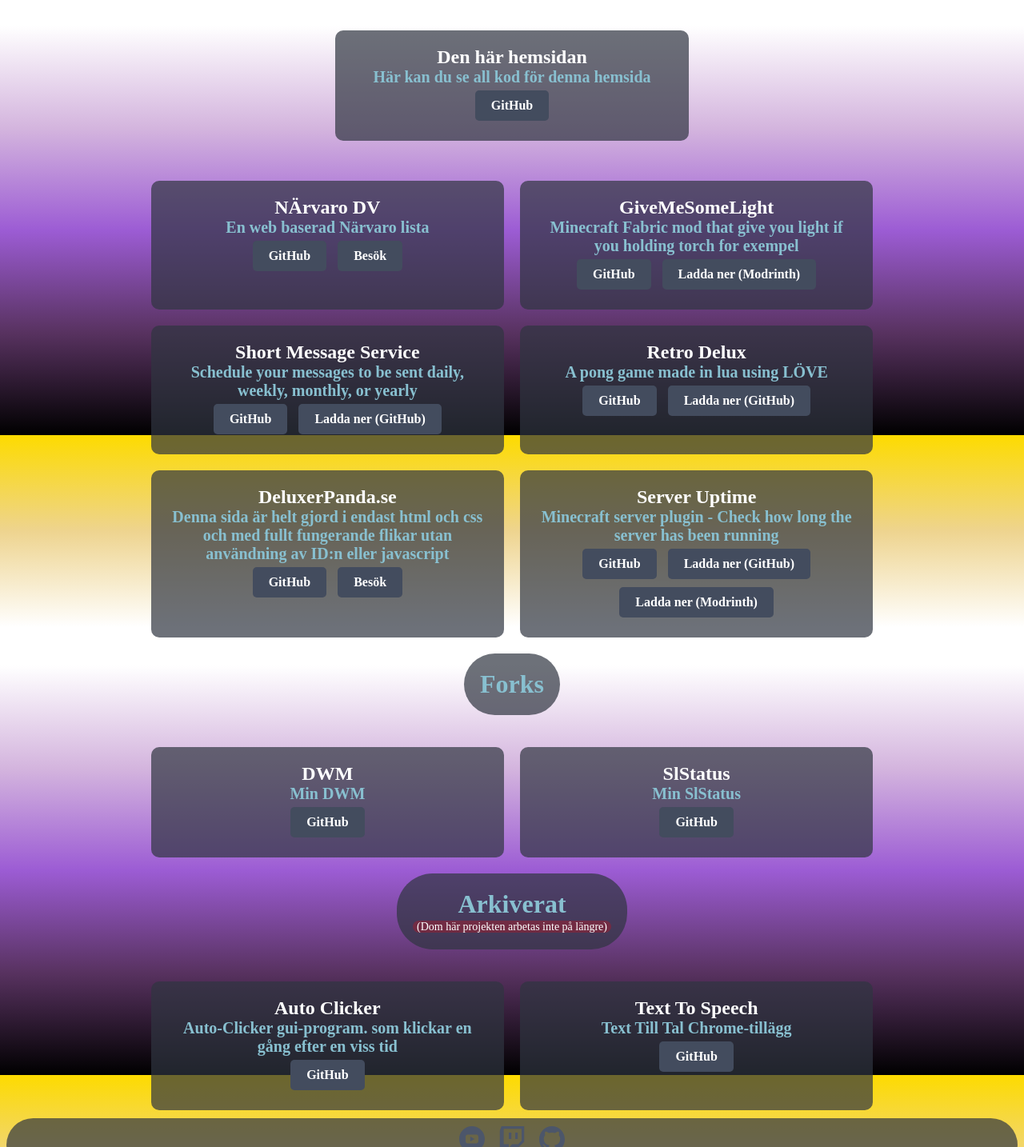
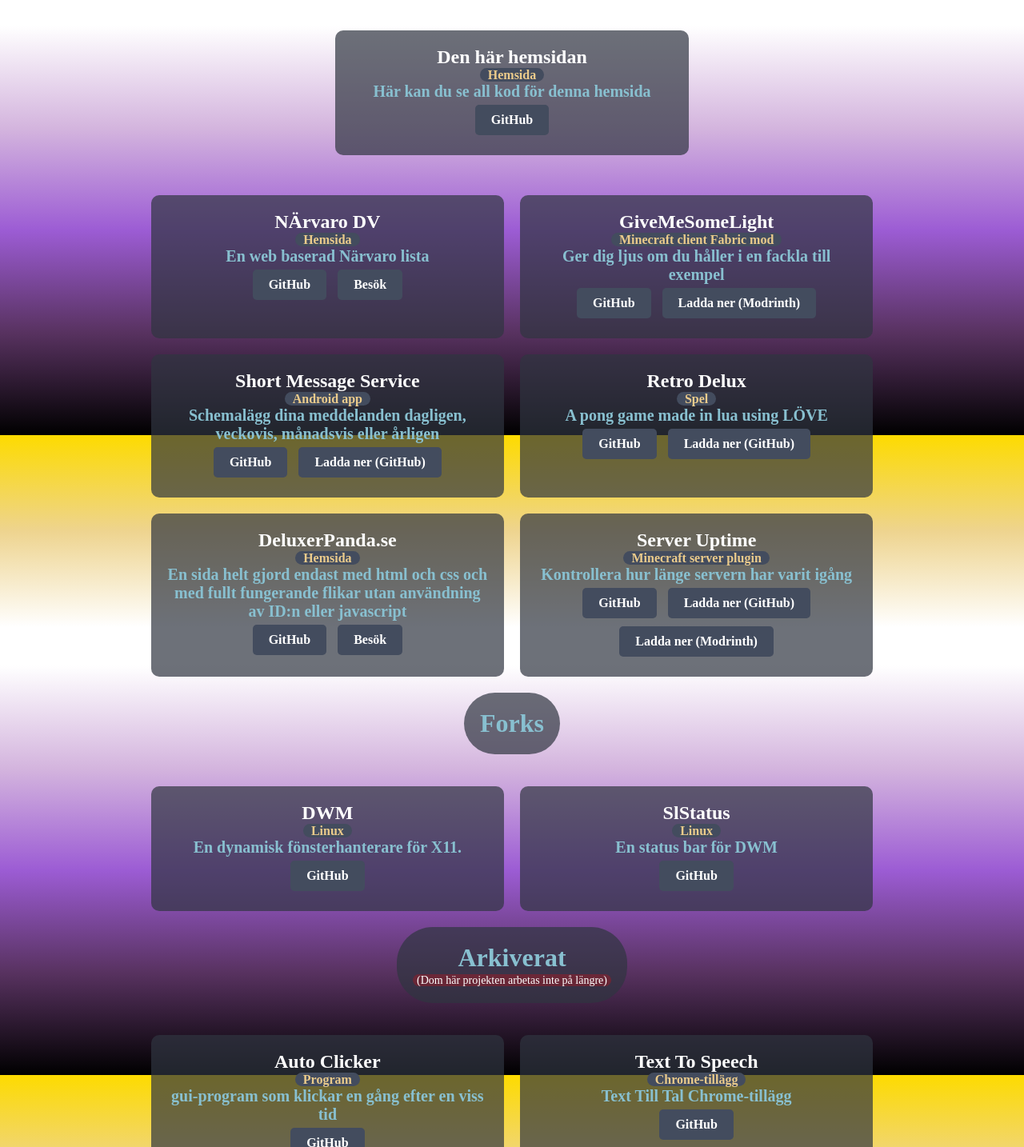
Before and after one commit to DeluxerPanda/DeluxerPanda-Website, a SvelteKit app: page / in a window 1280 px wide. Shown: the part 256-1690 px from the top of the page at 80% size. Built offline with nearby package versions, Linux system fonts and the light colour scheme.

Commit message:
Update +page.svelte

```diff
--- a/src/routes/+page.svelte
+++ b/src/routes/+page.svelte
@@ -12,6 +12,7 @@
 
     <div class="projekt-box">
         <h2>Den här hemsidan</h2>
+        <h1 class="label">Hemsida</h1>
         <p>Här kan du se all kod för denna hemsida</p>
         <a href="https://github.com/DeluxerPanda/DeluxerPanda-Website" class="button">GitHub</a>
     </div>
@@ -22,6 +23,7 @@
     <div class="projekt-box">
 
         <h2>NÄrvaro DV</h2>
+        <h1 class="label">Hemsida</h1>
         <p>En web baserad Närvaro lista</p>
         <a href="https://github.com/DeluxerPanda/NarvaroDV" class="button">GitHub</a>
         <a href="https://narvarodv.deluxerpanda.se/" class="button">Besök</a>
@@ -31,7 +33,8 @@
 <div class="projekt-box">
 
     <h2>GiveMeSomeLight</h2>
-    <p>Minecraft Fabric mod that give you light if you holding torch for exempel </p>
+    <h1 class="label">Minecraft client Fabric mod</h1>
+    <p>Ger dig ljus om du håller i en fackla till exempel</p>
     <a href="https://github.com/DeluxerPanda/GiveMeSomeLight" class="button">GitHub</a>
     <a href="https://modrinth.com/mod/givemesomelight" class="button">Ladda ner (Modrinth)</a>
 
@@ -40,7 +43,8 @@
 <div class="projekt-box">
 
     <h2>Short Message Service</h2>
-    <p>Schedule your messages to be sent daily, weekly, monthly, or yearly </p>
+    <h1 class="label">Android app</h1>
+    <p>Schemalägg dina meddelanden dagligen, veckovis, månadsvis eller årligen </p>
     <a href="https://github.com/DeluxerPanda/Short_Message_Service" class="button">GitHub</a>
     <a href="https://github.com/DeluxerPanda/Short_Message_Service/releases/latest" class="button">Ladda ner
       (GitHub)</a>
@@ -58,6 +62,7 @@
 <div class="projekt-box">
 
     <h2>Retro Delux</h2>
+    <h1 class="label">Spel</h1>
     <p>A pong game made in lua using LÖVE</p>
     <a href="https://github.com/DeluxerPanda/Retro-Delux" class="button">GitHub</a>
     <a href="https://github.com/DeluxerPanda/Retro-Delux/releases" class="button">Ladda ner (GitHub)</a>
@@ -67,7 +72,8 @@
 <div class="projekt-box">
 
     <h2>DeluxerPanda.se</h2>
-    <p>Denna sida är helt gjord i endast html och css och med fullt fungerande flikar utan användning av ID:n
+    <h1 class="label">Hemsida</h1>
+    <p>En sida helt gjord endast med html och css och med fullt fungerande flikar utan användning av ID:n
       eller javascript </p>
     <a href="https://github.com/DeluxerPanda/DeluxerPanda.se" class="button">GitHub</a>
     <a href="https://deluxerpanda.github.io/DeluxerPanda.se/" class="button">Besök</a>
@@ -77,7 +83,8 @@
 <div class="projekt-box">
 
     <h2>Server Uptime</h2>
-    <p>Minecraft server plugin - Check how long the server has been running</p>
+    <h1 class="label">Minecraft server plugin</h1>
+    <p>Kontrollera hur länge servern har varit igång</p>
     <a href="https://github.com/DeluxerPanda/ServerUptime" class="button">GitHub</a>
     <a href="https://github.com/DeluxerPanda/ServerUptime/releases" class="button">Ladda ner (GitHub)</a>
     <a href="https://modrinth.com/plugin/serveruptime" class="button">Ladda ner (Modrinth)</a>
@@ -94,7 +101,8 @@
     <div class="projekt-box">
 
         <h2>DWM</h2>
-        <p>Min DWM</p>
+        <h1 class="label">Linux</h1>
+        <p>En dynamisk fönsterhanterare för X11.</p>
         <a href="https://github.com/DeluxerPanda/dwm" class="button">GitHub</a>
 
     </div>
@@ -102,7 +110,8 @@
 <div class="projekt-box">
 
     <h2>SlStatus</h2>
-    <p>Min SlStatus</p>
+    <h1 class="label">Linux</h1>
+    <p>En status bar för DWM</p>
     <a href="https://github.com/DeluxerPanda/slstatus" class="button">GitHub</a>
 
 </div>
@@ -117,7 +126,8 @@
     <div class="projekt-box">
 
         <h2>Auto Clicker</h2>
-        <p>Auto-Clicker gui-program. som klickar en gång efter en viss tid</p>
+        <h1 class="label">Program</h1>
+        <p>gui-program som klickar en gång efter en viss tid</p>
         <a href="https://github.com/DeluxerPanda/Auto-Clicker" class="button">GitHub</a>
 
     </div>
@@ -125,6 +135,7 @@
     <div class="projekt-box">
 
         <h2>Text To Speech</h2>
+        <h1 class="label">Chrome-tillägg</h1>
         <p>Text Till Tal Chrome-tillägg</p>
         <a href="https://github.com/DeluxerPanda/Text_To_Speech" class="button">GitHub</a>
 
@@ -170,6 +181,15 @@
     justify-content: center;
     align-items: stretch;
     margin-top: 30px;
+}
+.label{
+    display: inline;
+    font-size: 16px;
+    color: #ebcb8b;
+    background-color: #434c5e;
+    border-radius: 20px;
+    padding-inline: 10px;
+    width: fit-content;
 }
 #fork-container{
     display: flex;
```
